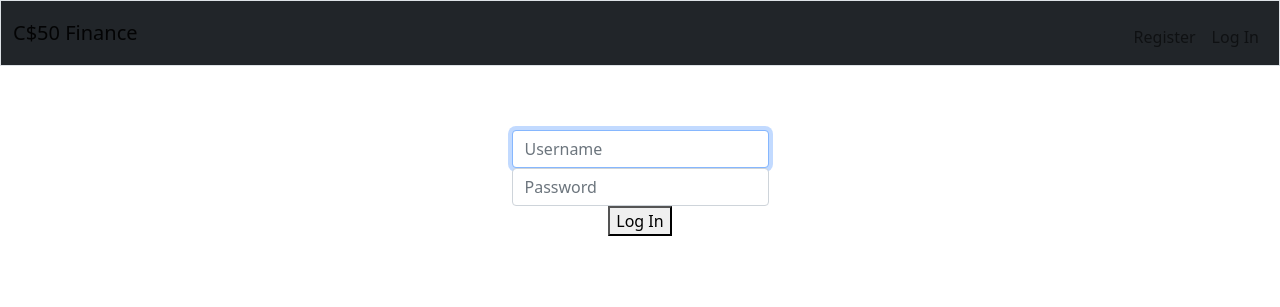
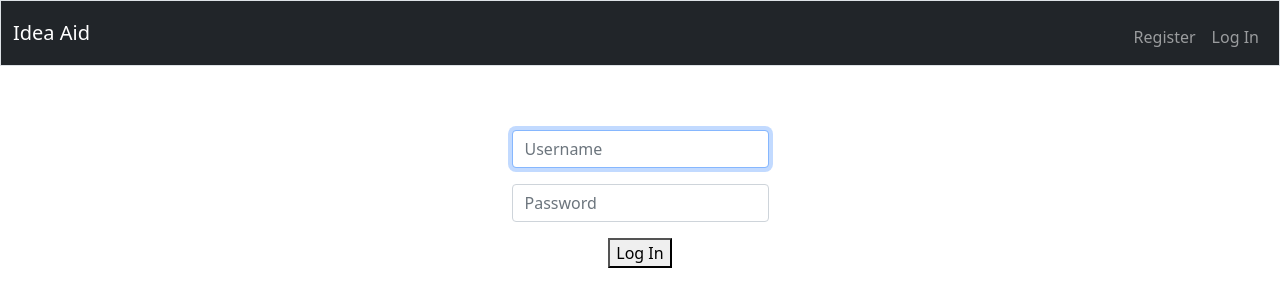
Before and after one commit to JakeG12345/idea-aid, a Flask app: page /login in a window 1280 px wide. Shown: the top 307 px of the page. Run offline with Flask 3, Linux system fonts and the light colour scheme; some libraries are stand-ins or nearby versions.

Commit message:
Fri, Dec 22, 2023, 6:08 AM +11:00

```diff
--- a/templates/layout.html
+++ b/templates/layout.html
@@ -22,9 +22,9 @@
 
     <body>
 
-        <nav class="bg-dark border navbar navbar-expand-md navbar-light">
+        <nav class="bg-dark border navbar navbar-expand-md navbar-dark sticky-top">
             <div class="container-fluid">
-                <a class="navbar-brand" href="/"><span class="blue">C</span><span class="red">$</span><span class="yellow">5</span><span class="green">0</span> <span class="red">Finance</span></a>
+                <a class="navbar-brand" href="/">Idea Aid</a>
                 <button aria-controls="navbar" aria-expanded="false" aria-label="Toggle navigation" class="navbar-toggler" data-bs-target="#navbar" data-bs-toggle="collapse" type="button">
                     <span class="navbar-toggler-icon"></span>
                 </button>
--- a/templates/login.html
+++ b/templates/login.html
@@ -8,12 +8,12 @@
 
     <p class="errorMsg">{{ message }}</p>
     <form action="/login" method="post">
-        <div class="inputBtn">
+        <div class="mb-3">
             <input class="form-control mx-auto w-auto" autocomplete="off" autofocus required id="username" name="username" placeholder="Username" type="text">
         </div>
-        <div class="inputBtn">
+        <div class="mb-3">
             <input class="form-control mx-auto w-auto" required id="password" name="password" placeholder="Password" type="password">
         </div>
-        <button class="submitBtn" type="submit">Log In</button>
+        <button class="submit" type="submit">Log In</button>
     </form>
 {% endblock %}
```
